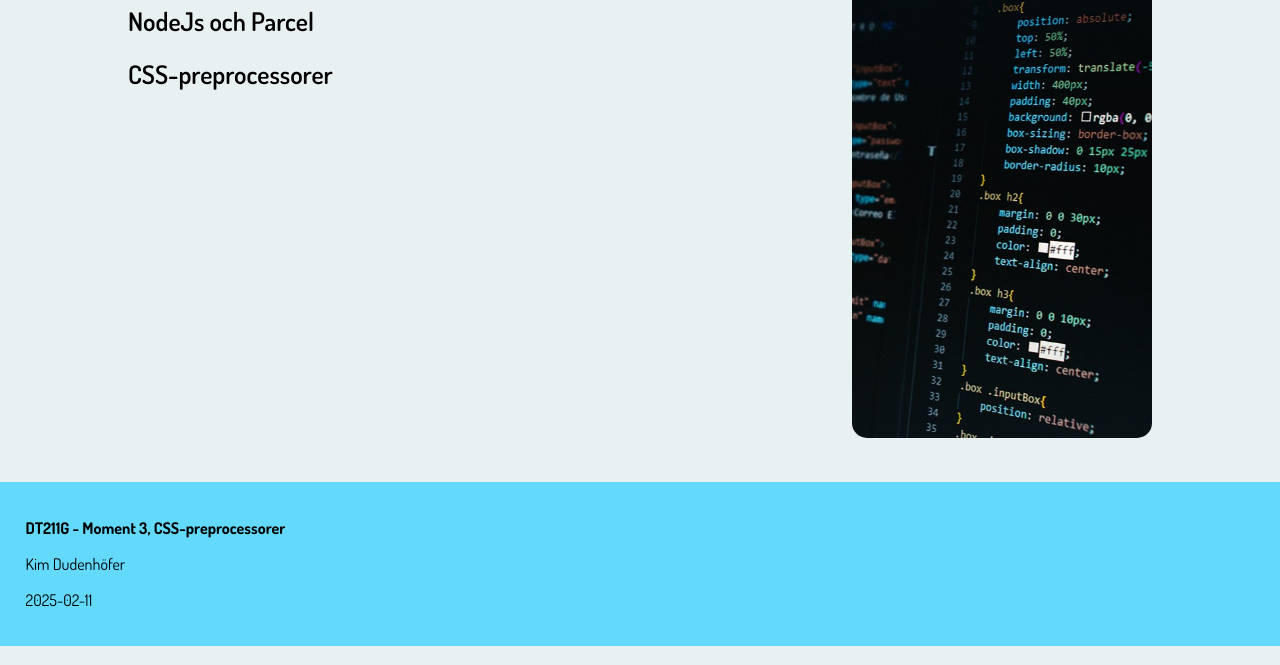
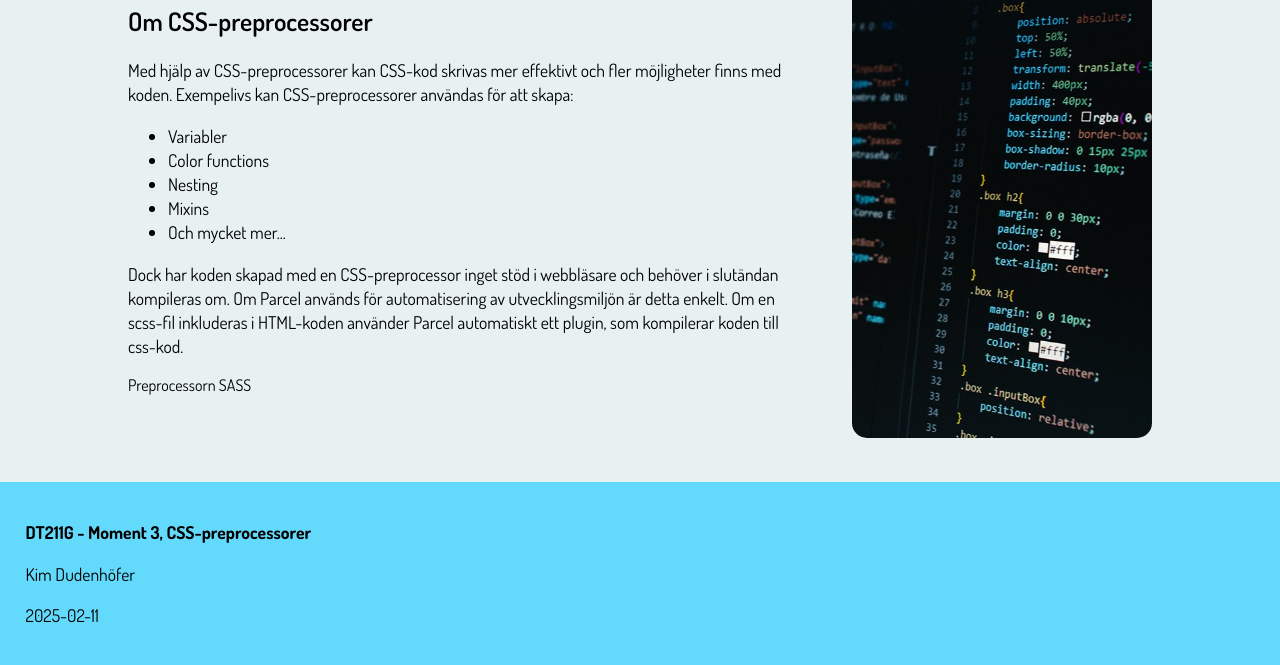
Before and after one commit to kimdude/DT211G-Moment3, a website built with Parcel: page src/index.html in a window 1280 px wide. Shown: the part 229-894 px from the top of the page. Built offline with nearby package versions, Linux system fonts and the light colour scheme.

Commit message:
Lagt till text på startsidan.

```diff
--- a/src/index.html
+++ b/src/index.html
@@ -28,9 +28,6 @@
                         <li>
                             <a href="sass.html">SASS</a>
                         </li>
-                        <li>
-                            <a href="#">Övrigt</a>
-                        </li>
                     </ul>
                 </li>
                 <li>
@@ -58,9 +55,21 @@
         <section id="homeSection">
             <div>
                 <h1>Frontend-baserad webbutveckling</h1>
-                <h2>NodeJs och Parcel</h2>
-                <p></p>
-                <h2>CSS-preprocessorer</h2>
+                <h2>Om CSS-preprocessorer</h2>
+                <p>Med hjälp av CSS-preprocessorer kan CSS-kod skrivas mer effektivt och fler möjligheter finns med koden. Exempelivs kan CSS-preprocessorer
+                    användas för att skapa:</p>
+                <ul>
+                    <li>Variabler</li>
+                    <li>Color functions</li>
+                    <li>Nesting</li>
+                    <li>Mixins</li>
+                    <li>Och mycket mer...</li>
+                </ul>
+                <p> Dock har koden skapad med en CSS-preprocessor inget stöd i webbläsare och behöver i slutändan kompileras om. Om Parcel används för
+                    automatisering av utvecklingsmiljön är detta enkelt. Om en scss-fil inkluderas i HTML-koden använder Parcel automatiskt ett plugin, som kompilerar
+                    koden till css-kod.
+                </p>
+                <a>Preprocessorn SASS</a>
             </div>
             <picture>
                 <source srcset="images/coding.jpg?as=avif" type="image/avif" />
--- a/src/scss/_component.scss
+++ b/src/scss/_component.scss
@@ -3,16 +3,19 @@
 /* Text */
 p {
     font-family: base.$main-fonts;
+    font-size: 1.1rem;
+    max-width: 70ch;
+    line-height: 1.5rem;
 }
 
 h1 {
-    @extend p;
+    font-family: base.$main-fonts;
     font-size: 2rem;
     font-weight: 600;
 }
 
 h2 {
-    @extend p;
+    font-family: base.$main-fonts;
     font-size: 1.6rem;
     font-weight: 600;
 }
@@ -28,6 +31,12 @@ nav {
 
     a {
         font-weight: 500;
+    }
+}
+
+section {
+    li {
+        @extend p;
     }
 }
 
@@ -101,7 +110,7 @@ nav {
 
 /* Screens with dark-mode */
 @media (prefers-color-scheme: dark) {
-    a, p { color: #fff; }
+    a, p, h1, h2 { color: #fff; }
     .pictureDM { display: block; }
     .pictureLM {display: none;}
 }
--- a/src/scss/_layout.scss
+++ b/src/scss/_layout.scss
@@ -82,7 +82,11 @@ section {
     display: flex;
 
     div {
-        width: 80%;
+        width: 70%;
+    }
+
+    picture {
+        margin-left: auto;
     }
 }
 
```
Also changed, not shown: src/sass.html (+0 -4 lines).
